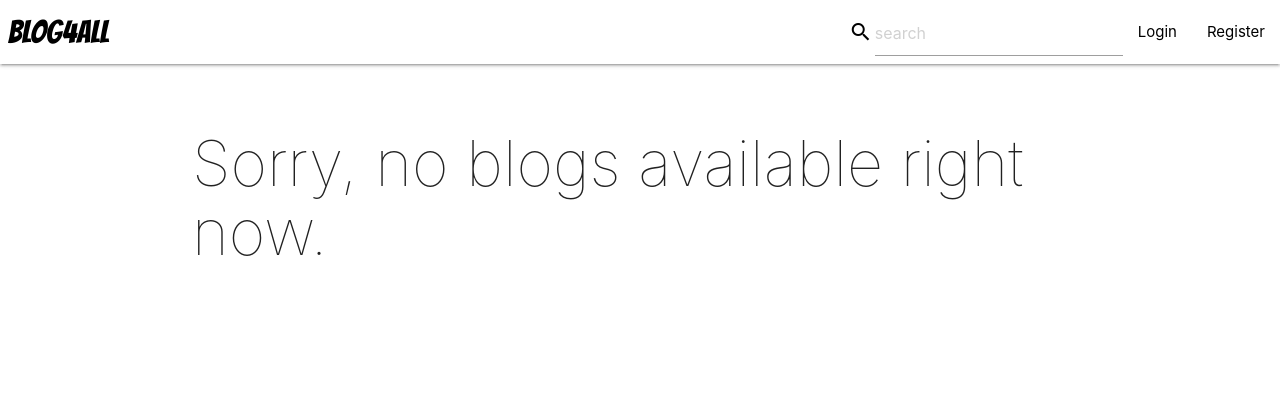
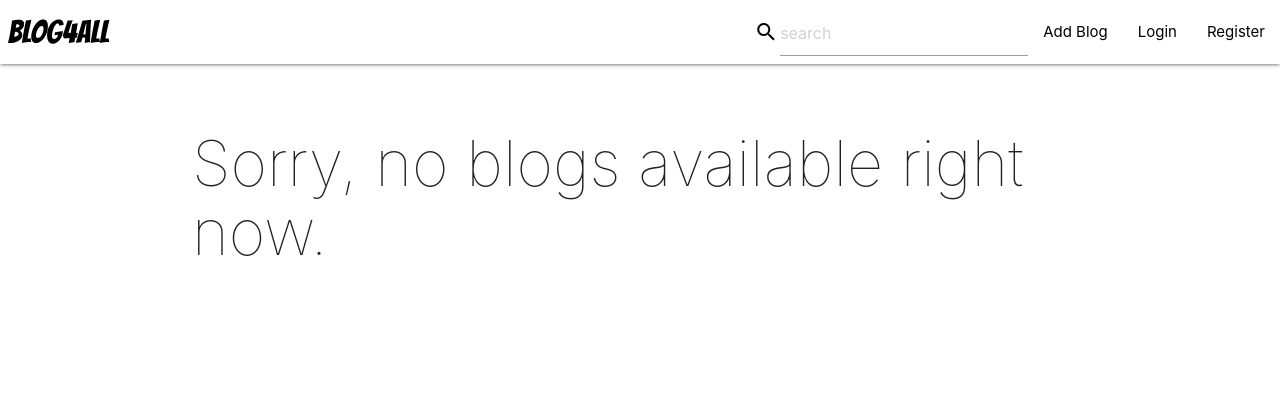
Before and after one commit to hrisbh10/Blog4All, a Django app: page / in a window 1280 px wide. Shown: the top 420 px of the page. Run offline with Django 3.2, Linux system fonts and the light colour scheme; data that the repository does not hold is empty; some libraries are stand-ins or nearby versions.

Commit message:
Added 'add blog' in navbar

```diff
--- a/blog/templates/blog/home.html
+++ b/blog/templates/blog/home.html
@@ -10,12 +10,12 @@
     {% for bb in blogs %}
       {% if forloop.last and not user.is_authenticated %}
         <script>
-          var tutBlog = "<span>How to Blog?</span><a href='blog/{{bb.blog_slug}}'><button class='btn-flat toast-action'>Click Here</button></a>"
+          var tutBlog = "<span>How to Blog?</span><a href='{% url 'blog:blogpage' bb.blog_slug %}'><button class='btn-flat toast-action'>Click Here</button></a>"
           M.toast({html: tutBlog,displayLength: "5000"})
         </script>
       {% endif %}
       <div class="col s12 m6">
-        <a href="blog/{{bb.blog_slug}}">
+        <a href="{% url 'blog:blogpage' bb.blog_slug %}">
           <div class="card white-grey darken-2 hoverable">
             <div class="card-content black-text">
               <span class="card-title">{{bb.blog_title}}</span>
--- a/blog/templates/blog/includes/navbar.html
+++ b/blog/templates/blog/includes/navbar.html
@@ -12,11 +12,12 @@
               </form>
         {% if user.is_authenticated %}
           <li><a href="{% url 'blog:profile' user.username %}" class="black-text">{{user.username}}</a></li>
-          <li><a href="{% url 'blog:addblog' %}" class="black-text">Add Blog</a></li>
-          <li><a href="/logout" class="black-text">Logout</a></li>
+          <li><a href="{% url 'blog:addblog' %}" target="__blank" class="black-text">Add Blog</a></li>
+          <li><a href="{% url 'blog:logout' %}" class="black-text">Logout</a></li>
         {% else %}
-          <li><a href="/login" class="black-text">Login</a></li>
-          <li><a href="/register" class="black-text">Register</a></li>
+          <li><a href="{% url 'blog:login' %}" class="black-text">Add Blog</a></li>
+          <li><a href="{% url 'blog:login' %}" class="black-text">Login</a></li>
+          <li><a href="{% url 'blog:register' %}" class="black-text">Register</a></li>
         {% endif %}
       </ul>
   </div>
--- a/blog/templates/blog/includes/sidenav.html
+++ b/blog/templates/blog/includes/sidenav.html
@@ -5,11 +5,12 @@
         </form></li>
   {% if user.is_authenticated %}
     <li><a href="{% url 'blog:profile' user.username %}" class="black-text">{{user.username}}</a></li>
-    <li><a href="{% url 'blog:addblog' %}" class="black-text">Add Blog</a></li>
-    <li><a href="/logout" class="black-text">Logout</a></li>
+    <li><a href="{% url 'blog:addblog' %}" target="__blank" class="black-text">Add Blog</a></li>
+    <li><a href="{% url 'blog:logout' %}" class="black-text">Logout</a></li>
   {% else %}
-    <li><a href="/login" class="black-text">Login</a></li>
-    <li><a href="/register" class="black-text">Register</a></li>
+    <li><a href="{% url 'blog:login' %}" class="black-text">Add Blog</a></li>
+    <li><a href="{% url 'blog:login' %}" class="black-text">Login</a></li>
+    <li><a href="{% url 'blog:register' %}" class="black-text">Register</a></li>
   {% endif %}
 
 </ul>
--- a/blog/templates/blog/profile.html
+++ b/blog/templates/blog/profile.html
@@ -10,7 +10,7 @@
   {% if user == profile %}
 
     <h3>Welcome, {{user.first_name}} {{user.last_name}}</h3>
-    <p class = "right">Want to write a blog, <a href="/addblog" target="popup"><b>click</b></a> here!</p>
+    <p class = "right">Want to write a blog, <a href="{% url 'blog:addblog' %}" target="__blank"><b>click</b></a> here!</p>
   <br><br>
   {% endif %}
 
```
